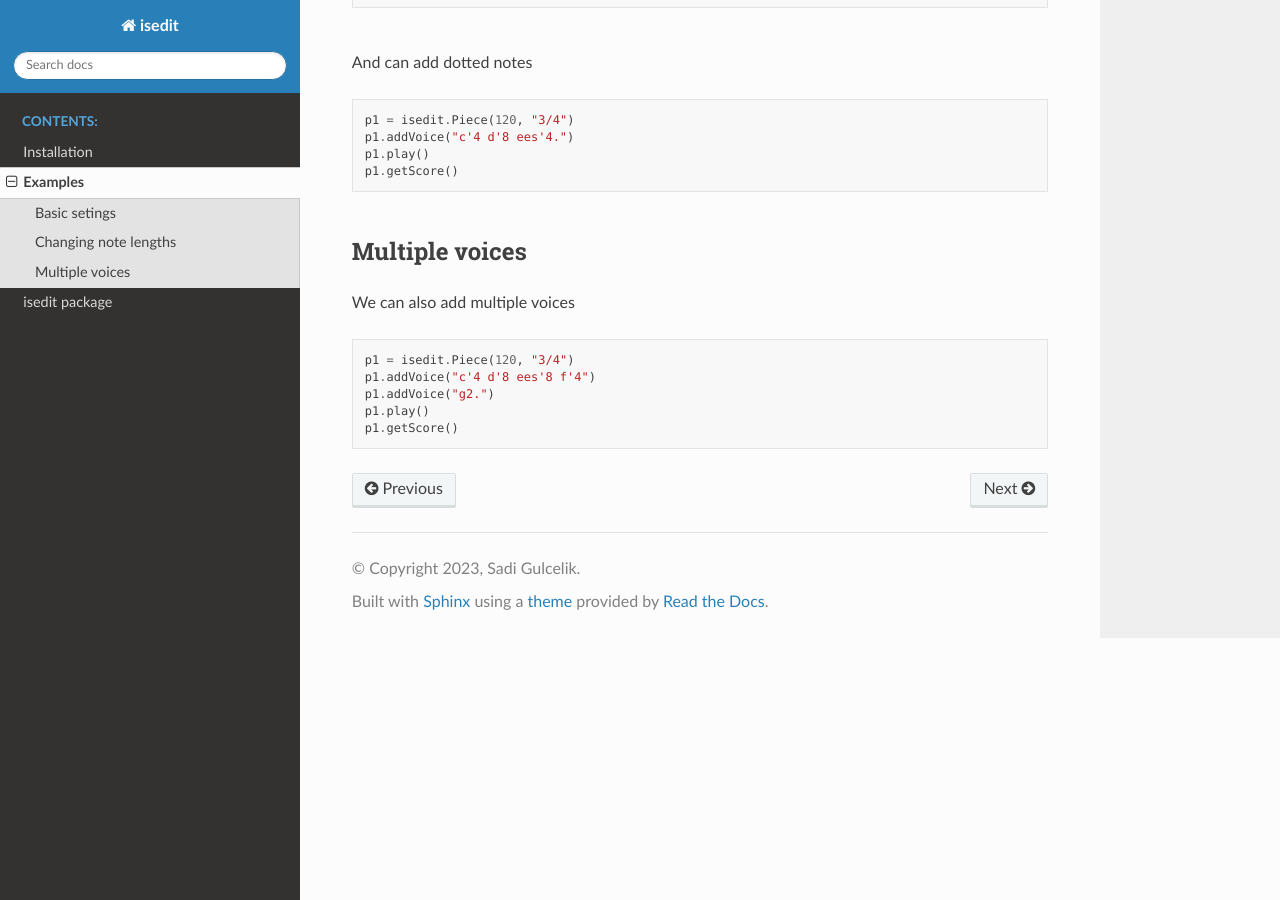
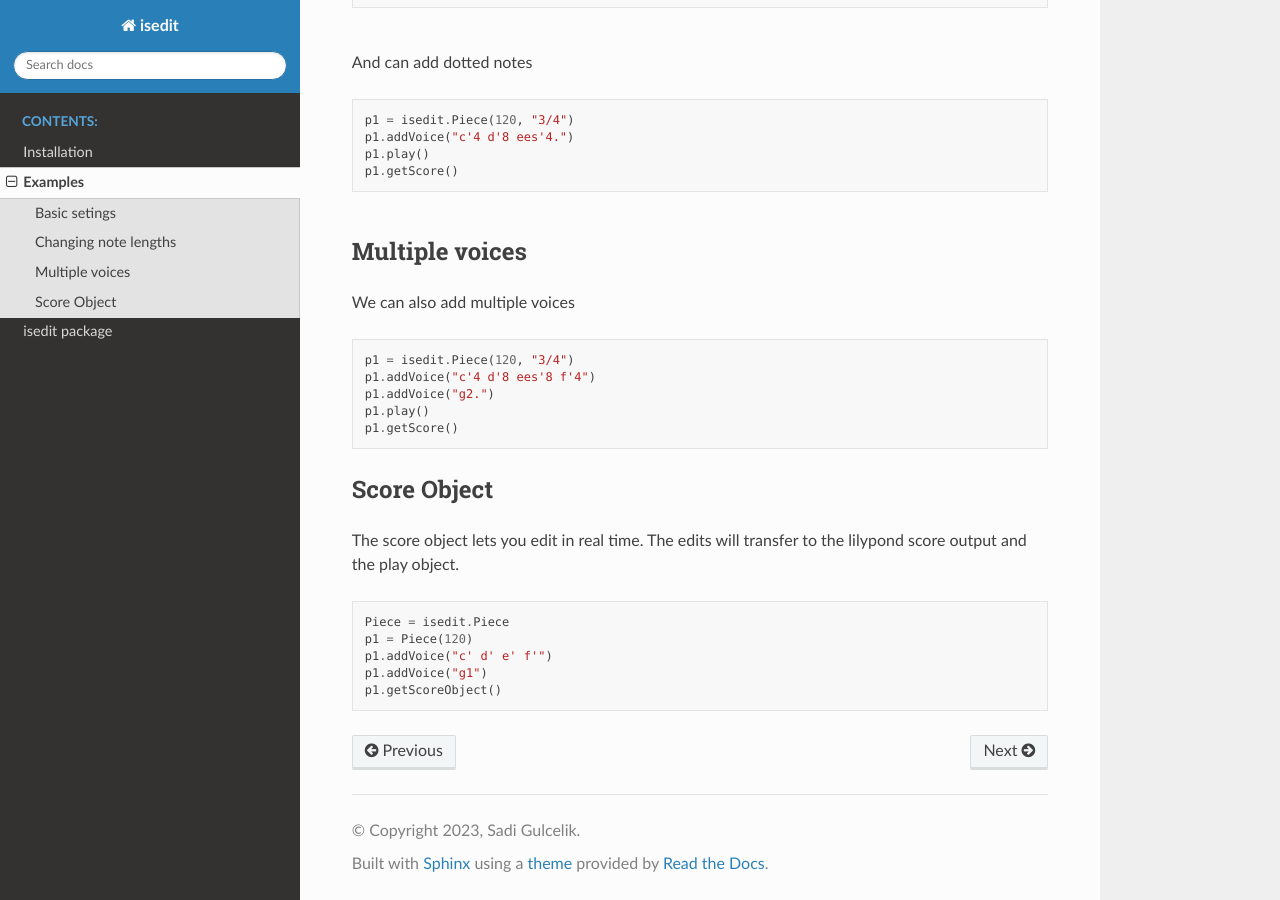
Before and after one commit to sadigulcelik/isedit, a Sphinx documentation site: the page built from docs/examples.md, in a window 1280 px wide and 900 px high, scrolled down 1213 px. Built offline with Sphinx 7.4.7 and the Read the Docs theme 2.0.0, drawn with Linux system fonts in a browser that asks for light colours.

Commit message:
Remove debugging, allow live edits to flow through to midi.

````diff
--- a/docs/examples.md
+++ b/docs/examples.md
@@ -80,3 +80,14 @@ p1.addVoice("g2.")
 p1.play()
 p1.getScore()
 ```
+
+## Score Object
+The score object lets you edit in real time. The edits will transfer to the lilypond score output and the play object.
+
+```python
+Piece = isedit.Piece
+p1 = Piece(120)
+p1.addVoice("c' d' e' f'")
+p1.addVoice("g1")
+p1.getScoreObject()
+```
--- a/pyproject.toml
+++ b/pyproject.toml
@@ -51,7 +51,10 @@ develop = [
     "midiutil",
     "pygame",
     "deprecation",
-    "ipywidgets"
+    "ipywidgets",
+    "jupyter_packaging",
+    "jupyter",
+    "jupyterlab"
 
 ]
 
````
Also changed, not shown: README.md (+13 -6 lines), 3 other files.
